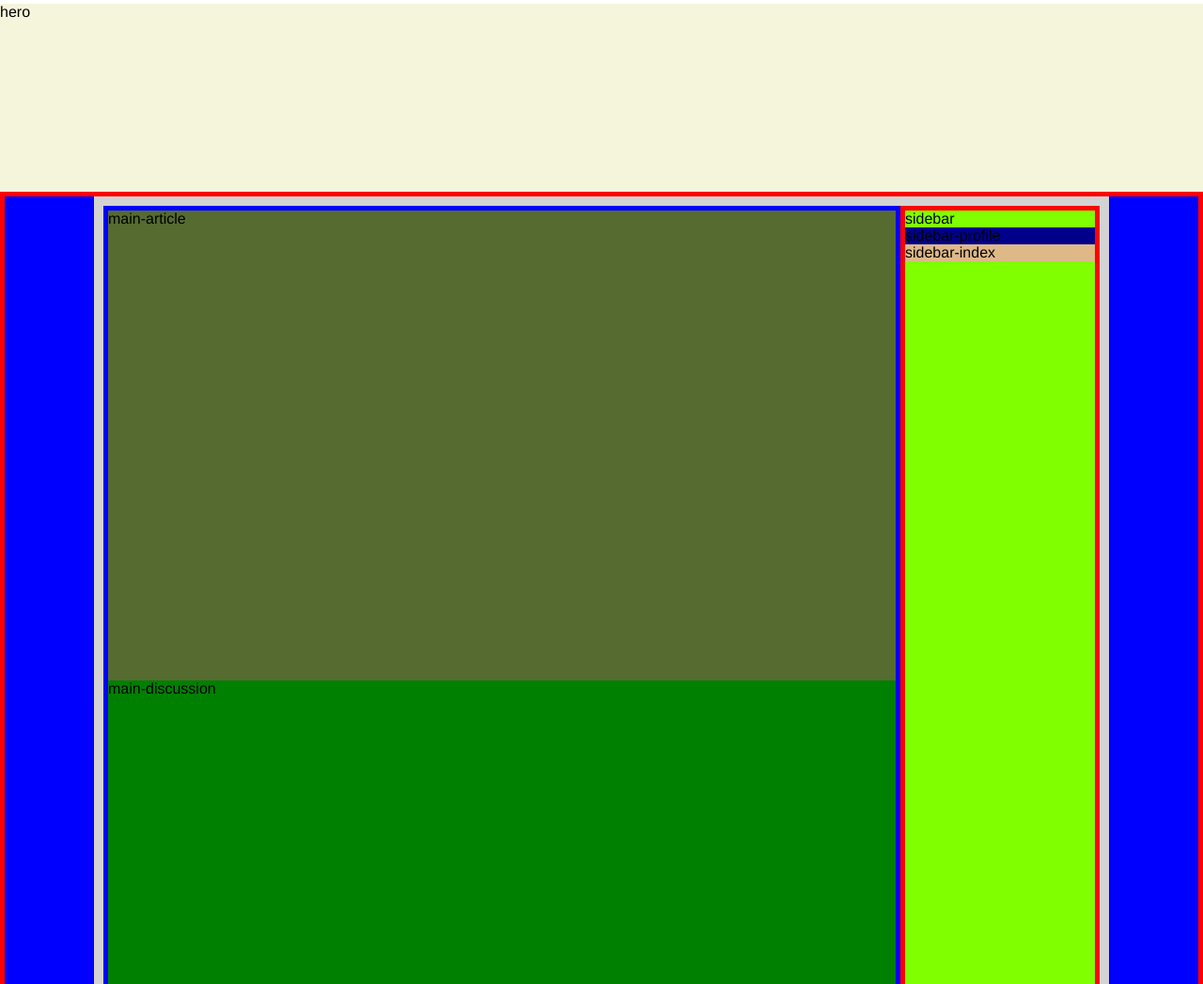
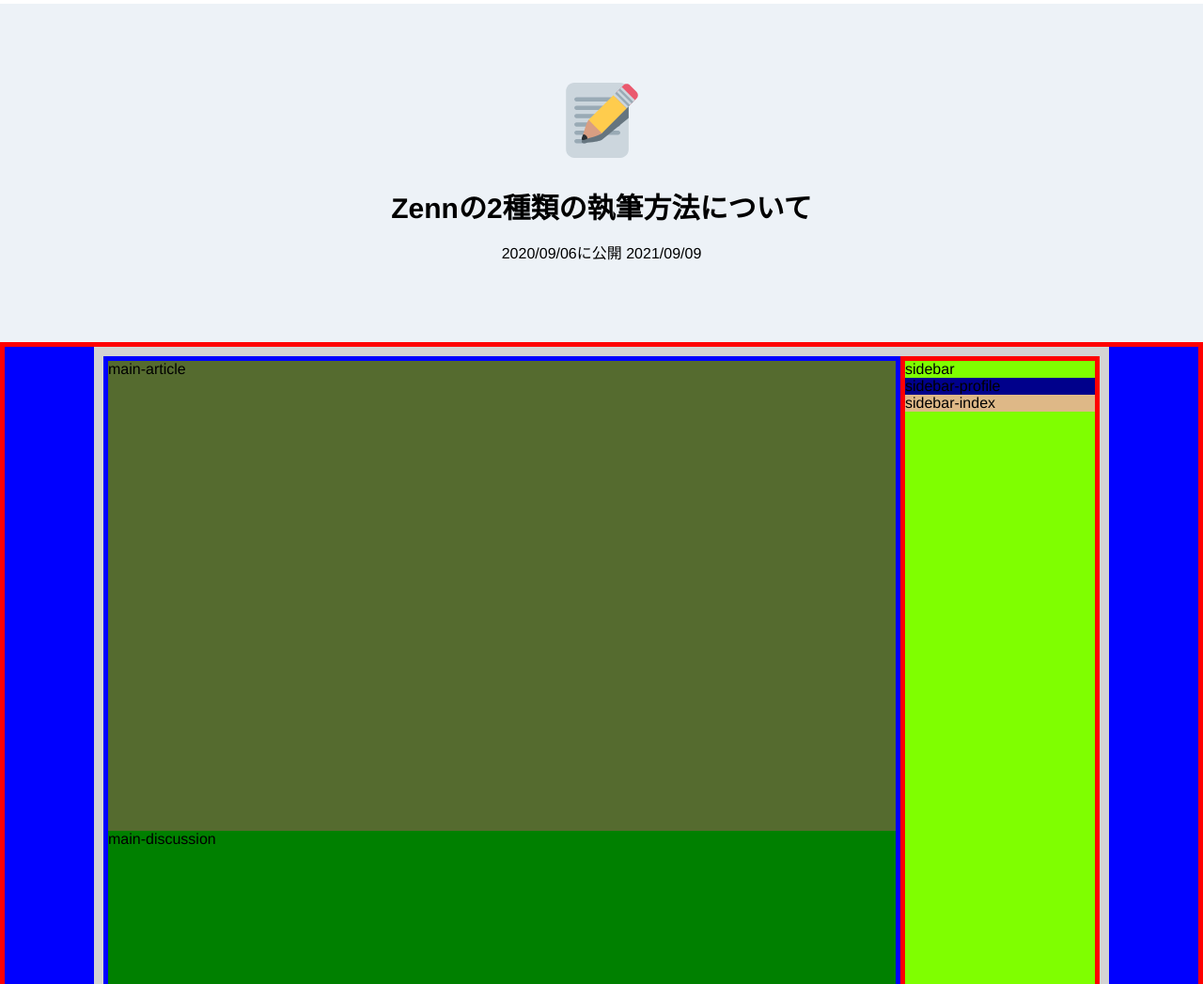
Before and after one commit to na-ah/hc_practice, a plain HTML site: page html_css_output/index.html in a window 1280 px wide. Shown: the part 53-1100 px from the top of the page at 94% size. Drawn offline with Linux system fonts and the light colour scheme.

Commit message:
feat: update hero

```diff
--- a/html_css_output/css/styles.css
+++ b/html_css_output/css/styles.css
@@ -64,8 +64,24 @@ header {
 }
 
 .hero {
-  background-color: beige;
+  background-color: #edf2f7;
+  padding: 180px 0;
   height: 200px;
+  display: flex;
+  flex-flow: column;
+  justify-content: center;
+  align-items: center;
+
+  img {
+    width: 80px;
+    margin-bottom: 25px;
+  }
+
+  h1 {
+    font-size: 30px;
+    font-weight: bold;
+    margin-bottom: 15px;
+  }
 }
 
 .main-wrapper {
--- a/html_css_output/index.html
+++ b/html_css_output/index.html
@@ -36,7 +36,13 @@
         <p>additional-index</p>
       </div>
       <section class="hero">
-        <p>hero</p>
+        <p>
+          <img src="images/004-note.svg" alt="ノートのアイコン">
+        </p>
+        <h1>Zennの2種類の執筆方法について</h1>
+        <div>
+          <p>2020/09/06に公開 2021/09/09</p>
+        </div>
       </section>
       <div class="main-wrapper">
         <div class="container">
```
